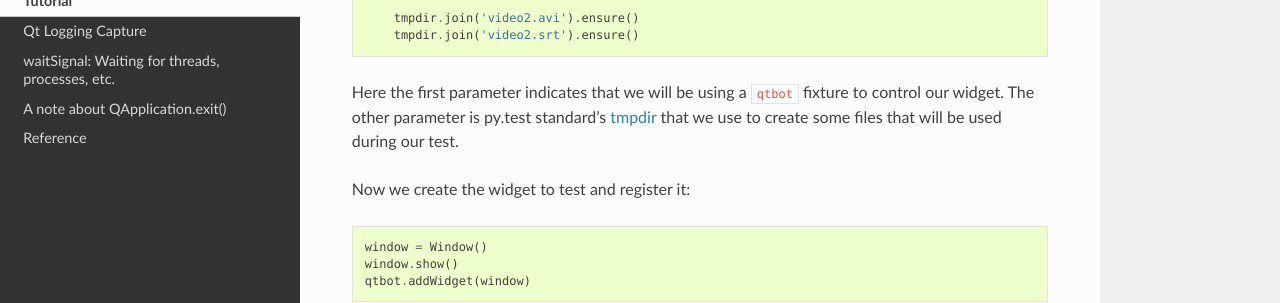
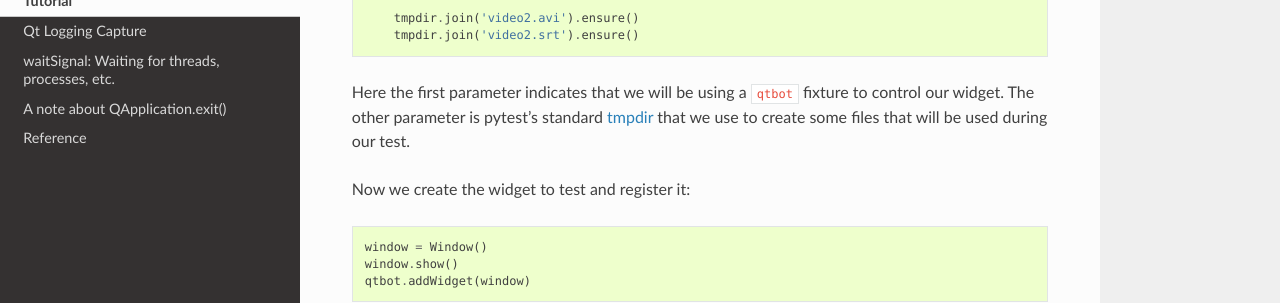
Before and after one commit to pytest-dev/pytest-qt, a Sphinx documentation site: the page built from docs/tutorial.rst, in a window 1280 px wide and 900 px high, scrolled down 732 px. Shown: the part 175-478 px from the top of the window. Built offline with Sphinx 7.4.7 and the Read the Docs theme 2.0.0, drawn with Linux system fonts in a browser that asks for light colours; pages that are not in the unit, such as notebooks, are missing from menus.

Commit message:
Change py.test to pytest when referring to project

```diff
--- a/docs/intro.rst
+++ b/docs/intro.rst
@@ -57,7 +57,7 @@ Or alternatively, download the package from pypi_, extract and execute::
 
 .. _pypi: http://pypi.python.org/pypi/pytest-qt/
 
-Both methods will automatically register it for usage in ``py.test``.
+Both methods will automatically register it for usage in ``pytest``.
 
 Development
 -----------
--- a/docs/tutorial.rst
+++ b/docs/tutorial.rst
@@ -31,7 +31,7 @@ To test this widget's basic functionality, create a test function::
         tmpdir.join('video2.srt').ensure()
 
 Here the first parameter indicates that we will be using a ``qtbot`` fixture to control our widget.
-The other parameter is py.test standard's tmpdir_ that we use to create some files that will be
+The other parameter is pytest's standard tmpdir_ that we use to create some files that will be
 used during our test.
 
 .. _tmpdir: http://pytest.org/latest/tmpdir.html
```
